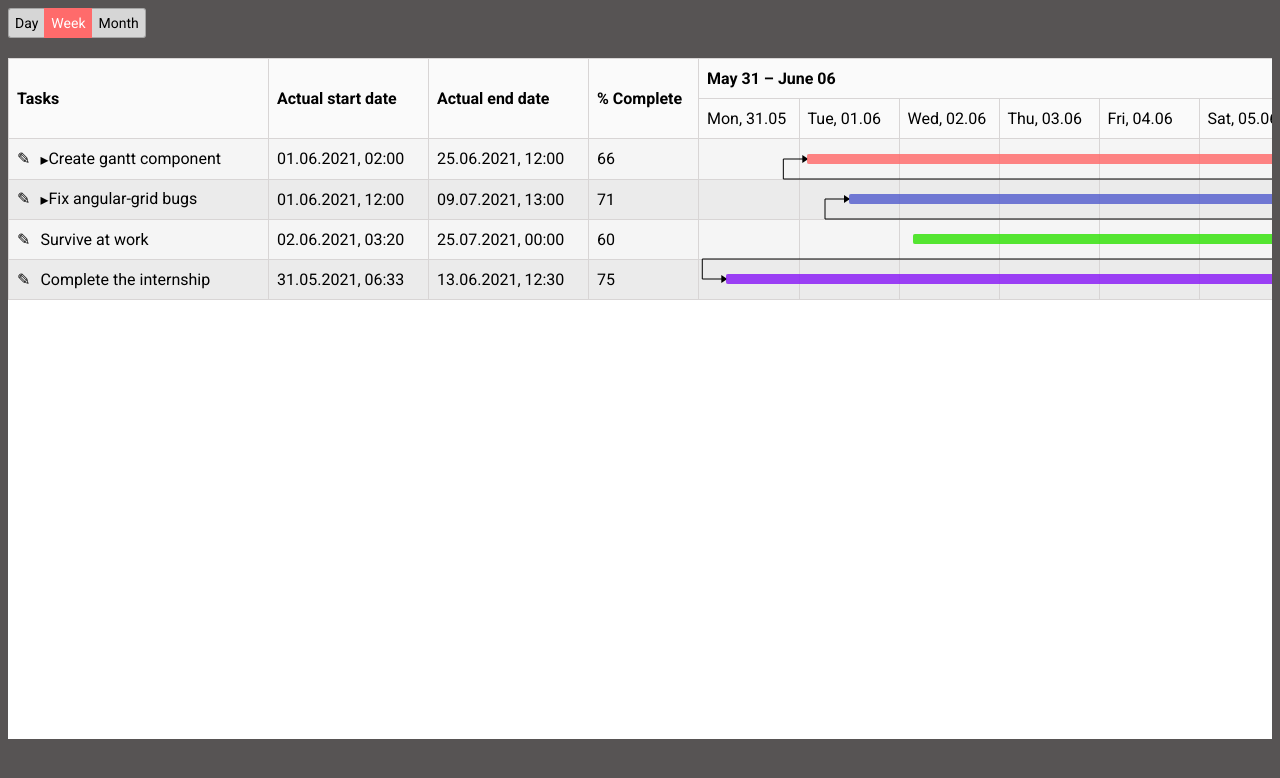
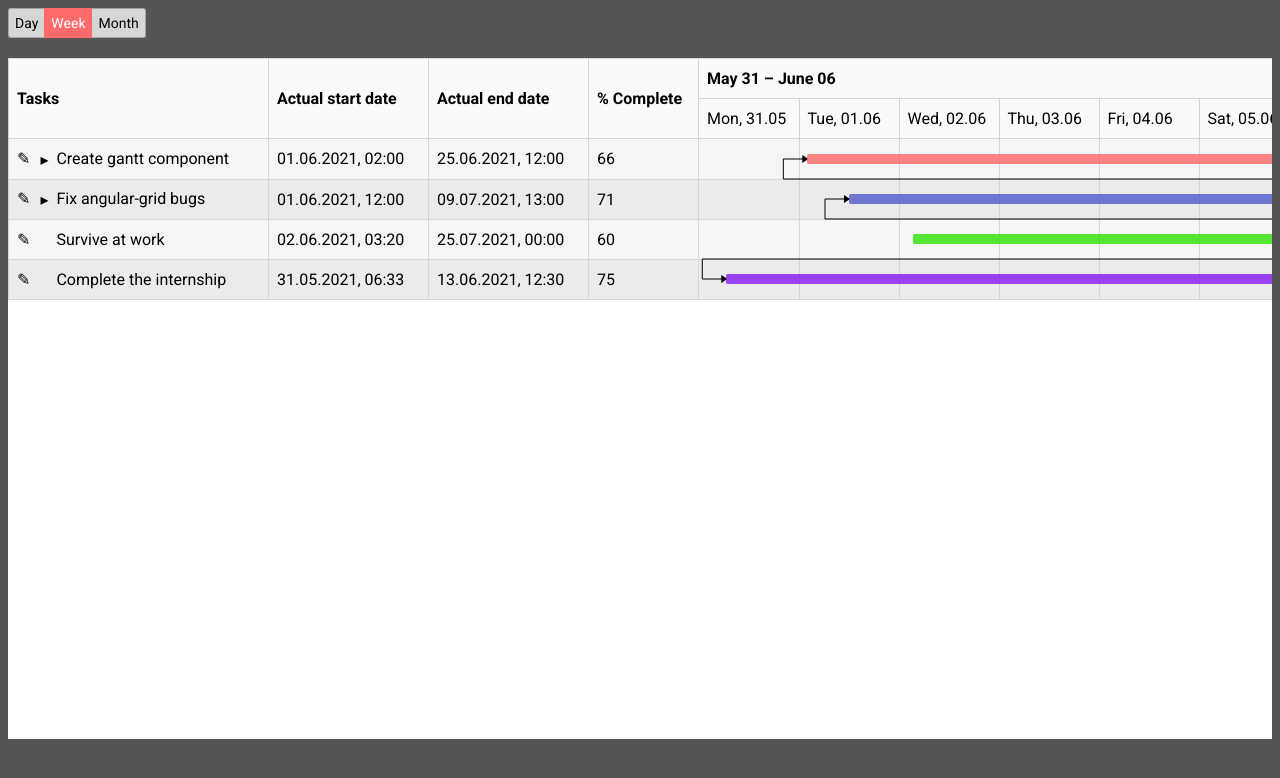
Before and after one commit to Overfirst/angular-gantt, an Angular app: page / in a window 1280 px wide. Shown: the top 778 px of the page. Built offline with nearby package versions, Linux system fonts and the light colour scheme.

Commit message:
Поправил съезд названий тасков в таблице

```diff
--- a/src/app/shared/components/gantt/gantt-tasks/gantt-tasks.component.scss
+++ b/src/app/shared/components/gantt/gantt-tasks/gantt-tasks.component.scss
@@ -40,6 +40,7 @@
   vertical-align: middle;
   cursor: pointer;
   user-select: none;
+  width: 16px;
 }
 
 .name-container {
```
